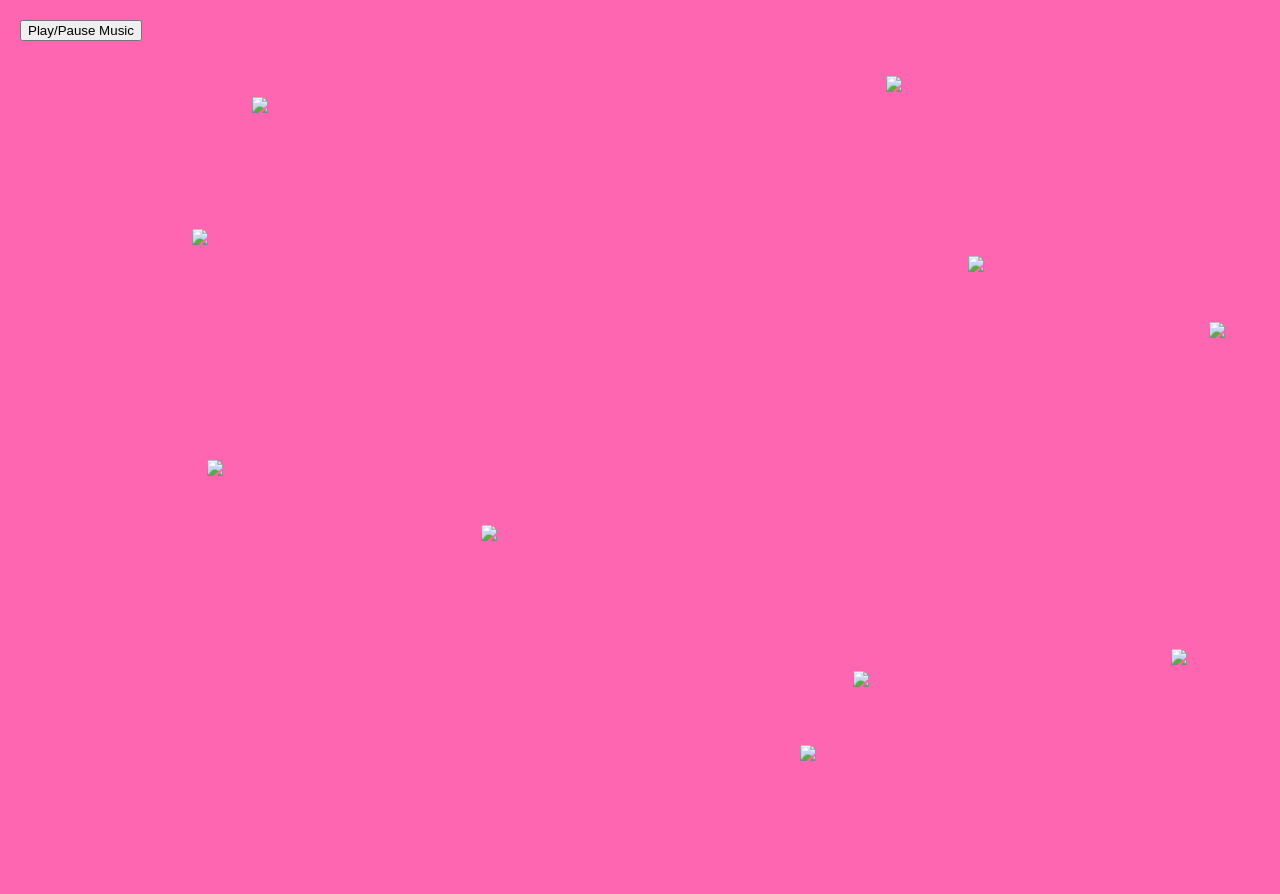
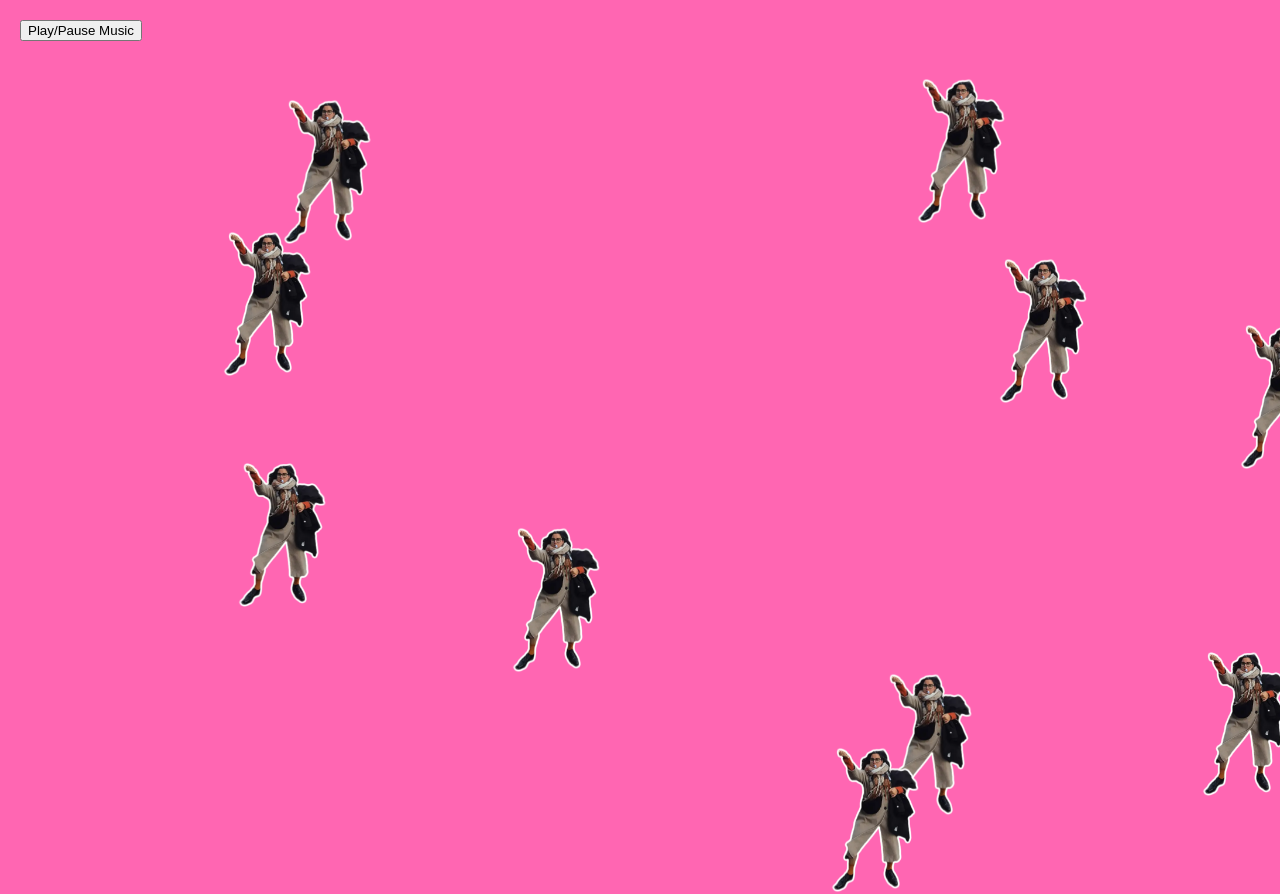
Before and after one commit to 3lisaB/omgsacha, a plain HTML site: page index.html in a window 1280 px wide. Shown: the top 894 px of the page. Before the commit the page ends 800 px from the top, so only its background shows below. Drawn offline with Linux system fonts and the light colour scheme.

Commit message:
Update index.html

```diff
--- a/index.html
+++ b/index.html
@@ -40,7 +40,7 @@
     <script>
         function createImage() {
             let img = document.createElement("img");
-            img.src = "sacha_whistle.png";
+            img.src = "sacha_whistle.webp";
             img.classList.add("image");
             img.style.left = Math.random() * window.innerWidth + "px";
             img.style.top = Math.random() * window.innerHeight + "px";
```
